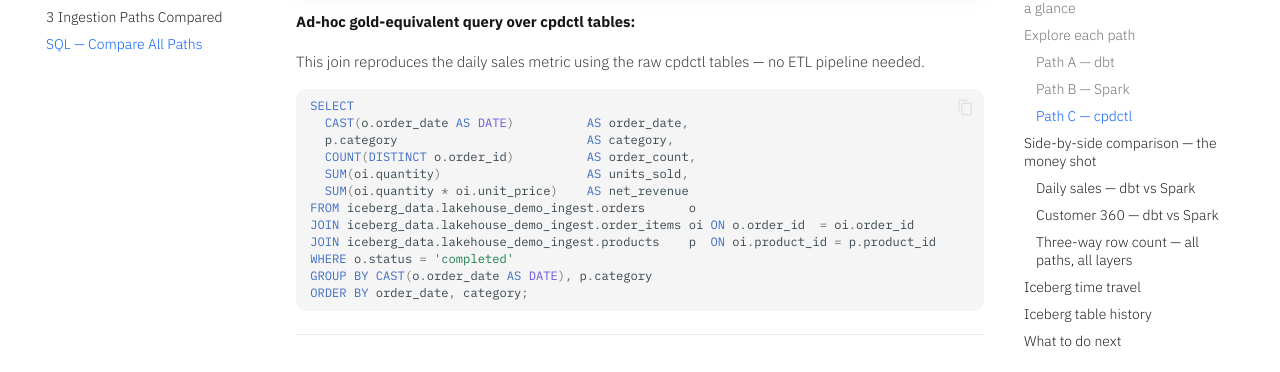
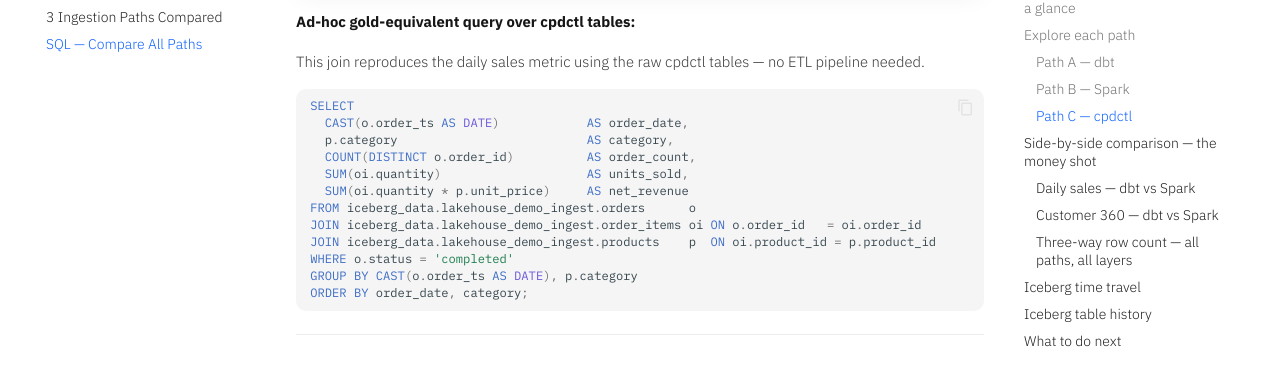
Before and after one commit to aseelert/ibmas-watsonxdata-dbt, an MkDocs documentation site: the page built from docs/sql-demo.md, in a window 1280 px wide and 900 px high, scrolled down 4707 px. Shown: the part 145-517 px from the top of the window. Built offline with MkDocs 1.6.1 and Material for MkDocs 9.7.7, drawn with Linux system fonts in a browser that asks for light colours.

Commit message:
fix: correct 3 broken SQL queries in docs (tested against live cluster)
ingestion.md:
- join query: add missing products JOIN; oi.unit_price → p.unit_price
  (order_items has no unit_price column — it lives in products)
- three-path count: spark_demo_bronze.customers → spark_demo_bronze.bronze_customers
  (Spark job names tables bronze_* not bare table names)

sql-demo.md:
- ad-hoc gold query: o.order_date → o.order_ts (orders table has order_ts);
  oi.unit_price → p.unit_price (same as above)

All three queries verified OK against the live Presto cluster.

Co-Authored-By: Claude Sonnet 4.6 <noreply@anthropic.com>

````diff
--- a/docs/sql-demo.md
+++ b/docs/sql-demo.md
@@ -236,16 +236,16 @@ This join reproduces the daily sales metric using the raw cpdctl tables — no E
 
 ```sql
 SELECT
-  CAST(o.order_date AS DATE)          AS order_date,
+  CAST(o.order_ts AS DATE)            AS order_date,
   p.category                          AS category,
   COUNT(DISTINCT o.order_id)          AS order_count,
   SUM(oi.quantity)                    AS units_sold,
-  SUM(oi.quantity * oi.unit_price)    AS net_revenue
+  SUM(oi.quantity * p.unit_price)     AS net_revenue
 FROM iceberg_data.lakehouse_demo_ingest.orders      o
-JOIN iceberg_data.lakehouse_demo_ingest.order_items oi ON o.order_id  = oi.order_id
+JOIN iceberg_data.lakehouse_demo_ingest.order_items oi ON o.order_id   = oi.order_id
 JOIN iceberg_data.lakehouse_demo_ingest.products    p  ON oi.product_id = p.product_id
 WHERE o.status = 'completed'
-GROUP BY CAST(o.order_date AS DATE), p.category
+GROUP BY CAST(o.order_ts AS DATE), p.category
 ORDER BY order_date, category;
 ```
 
````
Also changed, not shown: docs/ingestion.md (+5 -4 lines).
